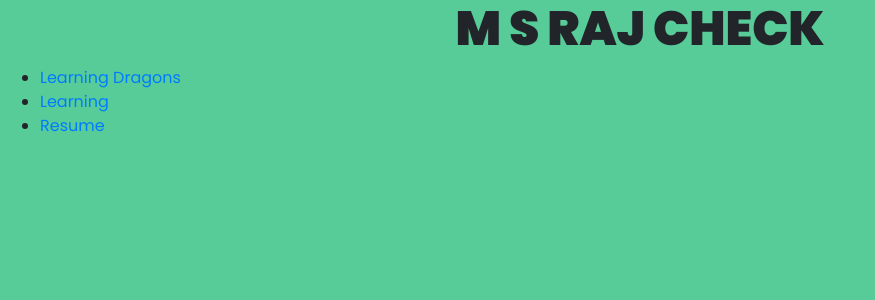
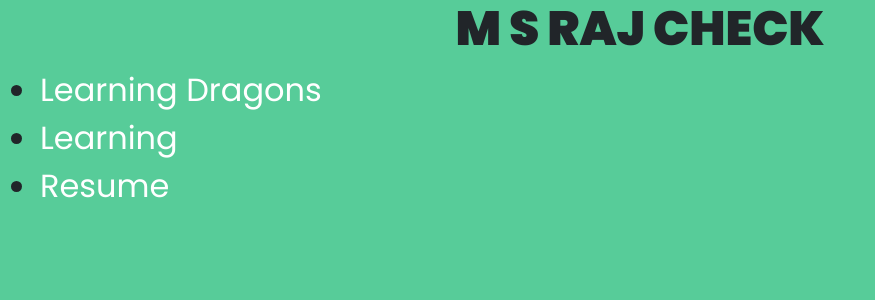
Before and after one commit to msraj1584/check, a PHP site: page / in a window 1280 px wide. Shown: the top 300 px of the page, without its empty margins (0-875 px from the left). Run offline with PHP 8.4, Linux system fonts and the light colour scheme.

Commit message:
Update style.css

```diff
--- a/style.css
+++ b/style.css
@@ -4,6 +4,9 @@ body{
     background-color: #57CC99;
     font-family: 'Poppins', sans-serif;
     text-decoration: none;
+    font-size: 2rem;
+
+
 
 }
 h1{
@@ -11,3 +14,7 @@ h1{
     font-size: 3rem;
     font-weight: 900;
 }
+a{
+    text-decoration: none;
+    color: #fff;
+}
```
